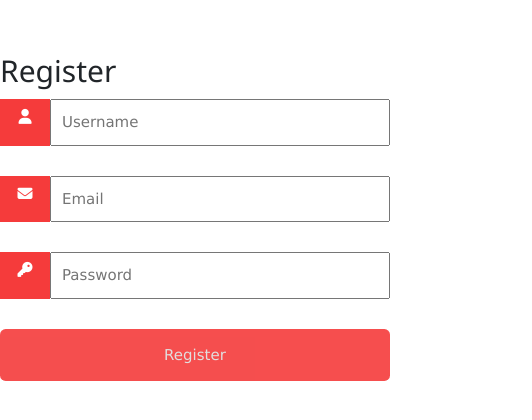
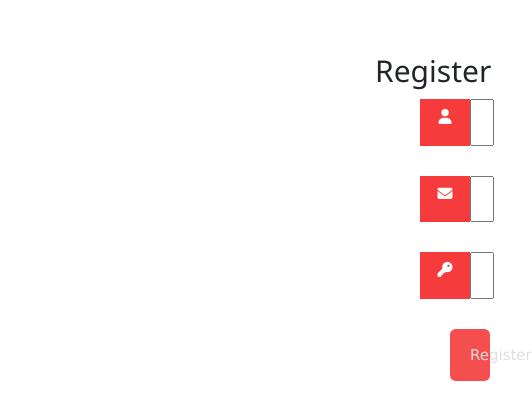
Before and after one commit to SamkelisiweMkhize/Stock-Pile, an Angular app in the folder client/: page /register in a window 390 px wide. Shown: the part 172-592 px from the top of the page, 532 px wide, since content can reach past the window. Built offline with nearby package versions, Linux system fonts and the light colour scheme.

Commit message:
register page

```diff
--- a/client/src/app/pages/register-page/register-page.component.css
+++ b/client/src/app/pages/register-page/register-page.component.css
@@ -7,18 +7,19 @@
 
   .cover {
     margin-top: 15rem;
+    margin-left: 25rem;
   }
 
   .icon {
     padding: 10px;
     background: rgb(245, 59, 59);
     color: white;
-    min-width: 50px;
+    min-width: 80px;
     text-align: center;
   }
 
   .input-field {
-    width: 100%;
+    width: 50%;
     padding: 10px;
     outline: none;
   }
@@ -34,10 +35,59 @@
     padding: 15px 20px;
     border: none;
     cursor: pointer;
-    width: 100%;
+    width: 56%;
     opacity: 0.9;
   }
 
   .btn:hover {
     opacity: 1;
   }
+
+
+  @media screen and (max-width: 576px) {
+    .input-container {
+      display: -ms-flexbox; /* IE10 */
+      display: flex;
+      width: 100%;
+      margin-bottom: 2rem;
+    }
+
+    .cover {
+      margin-top: 15rem;
+    }
+
+    .icon {
+      padding: 10px;
+      background: rgb(245, 59, 59);
+      color: white;
+      min-width: 50px;
+      text-align: center;
+      margin-left: 3rem;
+    }
+
+    .input-field {
+      width: 50%;
+      padding: 10px;
+      outline: none;
+    }
+
+    .input-field:focus {
+      border: 2px solid rgb(245, 59, 59);
+    }
+
+    /* Set a style for the submit button */
+    .btn {
+      background-color: rgb(245, 59, 59);
+      color: rgb(223, 219, 219);
+      padding: 15px 20px;
+      border: none;
+      cursor: pointer;
+      width: 50%;
+      opacity: 0.9;
+      margin-left: 5rem;
+    }
+
+    .btn:hover {
+      opacity: 1;
+    }
+  }
--- a/client/src/app/pages/register-page/register-page.component.html
+++ b/client/src/app/pages/register-page/register-page.component.html
@@ -1,6 +1,6 @@
 
 <div class="cover">
-<form action="/action_page.php" style="max-width:500px;margin:auto">
+<form>
     <h2>Register</h2>
     <div class="input-container">
       <i class="fa fa-user icon"></i>
```
Also changed, not shown: 2 other files (tests, documents, lock files or other folders).
